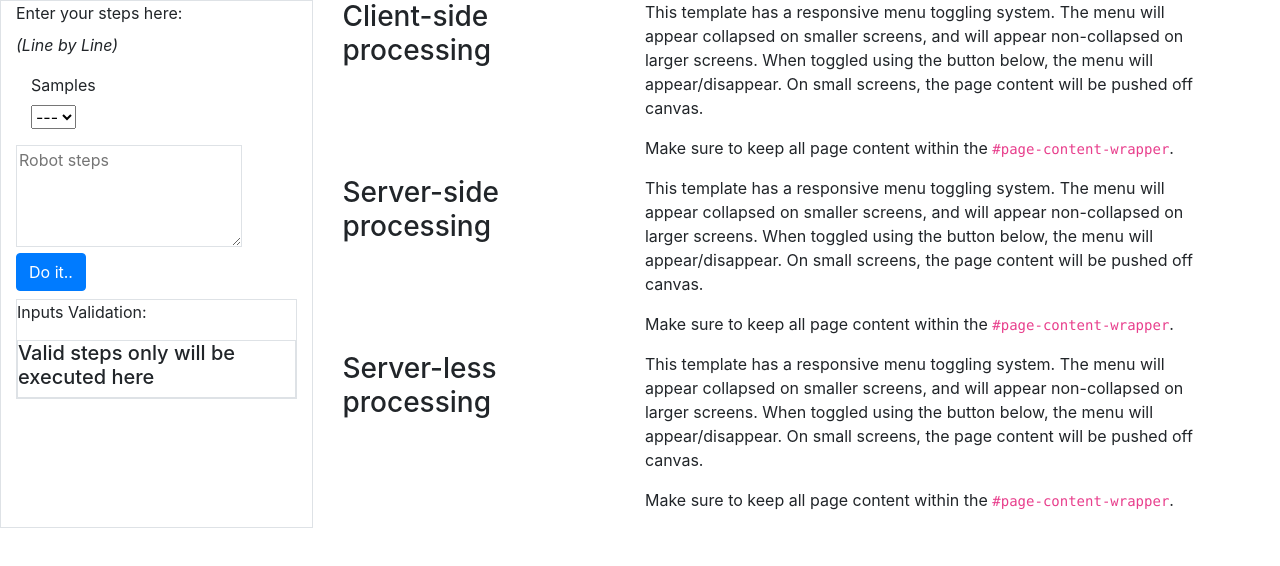
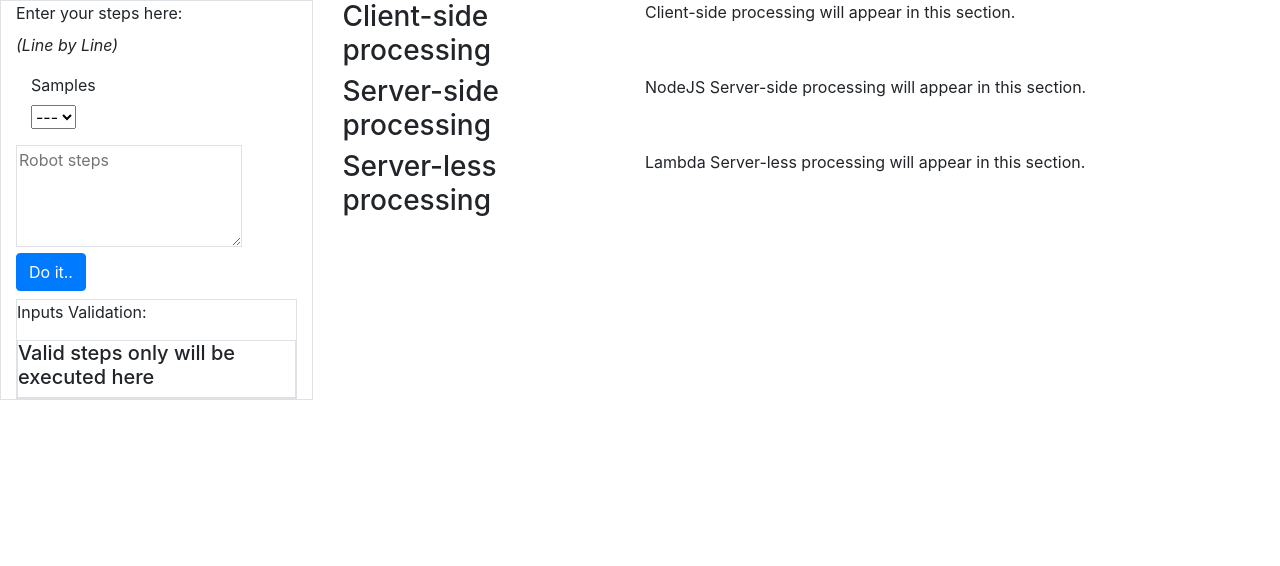
Before and after one commit to solieman/robot, a website: page public/index.html in a window 1280 px wide. Drawn offline with nearby package versions, Linux system fonts and the light colour scheme; files whose address does not match are found by name.

Commit message:
Clean HTML

```diff
--- a/public/index.html
+++ b/public/index.html
@@ -60,8 +60,7 @@
                             <h3>Client-side processing</h3>
                         </div>
                         <div class="col col-md-8" id="client-side-processing-result">
-                            <p>This template has a responsive menu toggling system. The menu will appear collapsed on smaller screens, and will appear non-collapsed on larger screens. When toggled using the button below, the menu will appear/disappear. On small screens, the page content will be pushed off canvas.</p>
-                            <p>Make sure to keep all page content within the <code>#page-content-wrapper</code>.</p>
+                            <p>Client-side processing will appear in this section.</p>
                         </div>
                     </div>
                     <div class="row">
@@ -69,8 +68,7 @@
                             <h3>Server-side processing</h3>
                         </div>
                         <div class="col col-md-8" id="server-side-processing-result">
-                            <p>This template has a responsive menu toggling system. The menu will appear collapsed on smaller screens, and will appear non-collapsed on larger screens. When toggled using the button below, the menu will appear/disappear. On small screens, the page content will be pushed off canvas.</p>
-                            <p>Make sure to keep all page content within the <code>#page-content-wrapper</code>.</p>
+                            <p>NodeJS Server-side processing will appear in this section.</p>
                         </div>
                     </div>
                     <div class="row">
@@ -78,8 +76,7 @@
                             <h3>Server-less processing</h3>
                         </div>
                         <div class="col col-md-8" id="server-less-processing-result">
-                            <p>This template has a responsive menu toggling system. The menu will appear collapsed on smaller screens, and will appear non-collapsed on larger screens. When toggled using the button below, the menu will appear/disappear. On small screens, the page content will be pushed off canvas.</p>
-                            <p>Make sure to keep all page content within the <code>#page-content-wrapper</code>.</p>
+                            <p>Lambda Server-less processing will appear in this section.</p>
                         </div>
                     </div>
 
```
